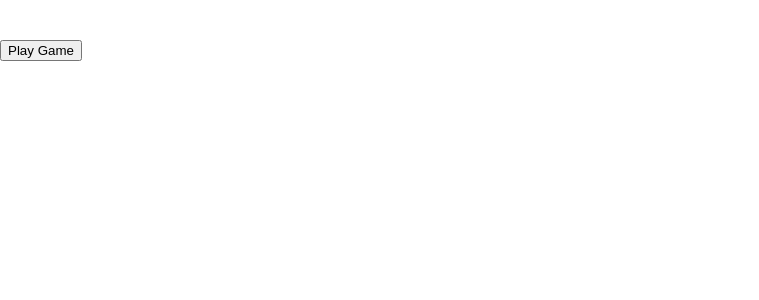
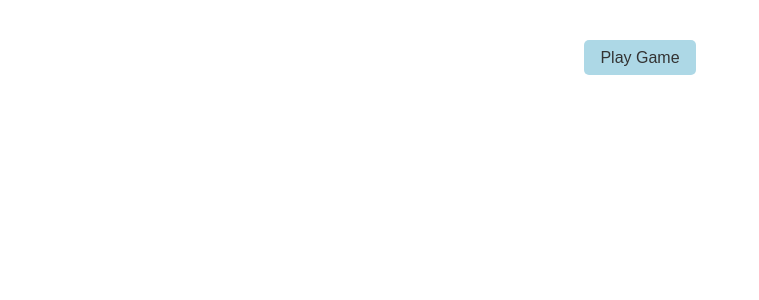
Before and after one commit to rhyanvargas/react-white-elephant-application, a React (Create React App) app: page / in a window 1280 px wide. Shown: the top 300 px of the page, without its empty margins (0-759 px from the left). Built offline with nearby package versions, Linux system fonts and the light colour scheme.

Commit message:
update gifts state when player opens gift

```diff
--- /dev/null
+++ b/src/ActionBar.js
@@ -0,0 +1,30 @@
+import React from "react";
+
+export default function ActionBar({ isActive, selectedGift, playerUp }) {
+  const { name } = selectedGift;
+
+  const handleClick = (e) => {
+    window.confirm(`${playerUp.name} do you want to open the ${name} gift?`) &&
+      alert("YOU HIT OK");
+  };
+
+  const actionBar = (
+    <div className="action-bar-container">
+      <div className="action-bar-wrapper flex center--x center--y">
+        <h1> Gift Selection: {name} </h1>
+        <div className="button-wrapper flex">
+          <button
+            onClick={handleClick}
+            className="button-primary action-button"
+          >
+            {" "}
+            Open{" "}
+          </button>
+          <button className="button-secondary action-button"> Steal </button>
+        </div>
+      </div>
+    </div>
+  );
+
+  return isActive && actionBar;
+}
--- a/src/App.css
+++ b/src/App.css
@@ -127,9 +127,42 @@ q:after {
   content: none;
 }
 
+/* UTILITIES */
+
+.flex {
+  display: flex;
+}
+.left {
+  justify-content: flex-start;
+  text-align: left;
+}
+.center--x {
+  justify-content: center;
+  text-align: center;
+}
+.center--y {
+  align-items: center;
+  text-align: center;
+}
+
+.right {
+  justify-content: flex-start;
+  text-align: right;
+}
+
 /*
 ** CUSTOM STYLES
 */
+
+:root {
+  --box-shadow-bottom: 0 10px 10px rgba(0, 0, 0, 0.2);
+  --box-shadow-top: 10px 0 10px rgba(0, 0, 0, 0.2);
+  /* COLORS */
+  --color-brand: #add8e6;
+  --color-white: #fff;
+  --color-dark: #333;
+}
+
 h1 {
   font-size: 1.5rem;
   font-weight: 700;
@@ -147,9 +180,58 @@ img {
 section {
   margin: 5vh 0;
 }
+
+/* Buttons styles start */
+button {
+  display: inline-block;
+  border: none;
+  border-radius: 5px;
+  padding: 0.6rem 1rem;
+  margin: 0;
+  text-decoration: none;
+  background: var(--color-white);
+  color: var(--color-dark);
+  font-family: sans-serif;
+  font-size: 1rem;
+  line-height: 1;
+  cursor: pointer;
+  text-align: center;
+  transition: background 250ms ease-in-out, transform 150ms ease;
+  -webkit-appearance: none;
+  -moz-appearance: none;
+}
+
+button:hover,
+button:focus {
+  background: rgb(182, 182, 182);
+}
+
+button:focus {
+  outline: 1px solid var(--color-white);
+  outline-offset: -4px;
+}
+
+button:active {
+  transform: scale(0.99);
+}
+.button-primary {
+  background: var(--color-brand);
+  color: var(--color-dark);
+}
+.button-secondary {
+  background: var(--color-dark);
+  color: var(--color-white);
+}
+
+/* LAYOUT */
+
 .container {
   max-width: 1140px;
   margin: 0 auto;
+}
+
+.grid-header {
+  margin: 50px 0;
 }
 
 .grid-container {
@@ -159,14 +241,20 @@ section {
   grid-gap: 20px;
 }
 
+/* MAIN */
+
+main {
+  position: relative;
+}
+
 /* GIFT CARD */
 .card {
-  border: 8px solid #fff;
+  border: 8px solid var(--color-white);
   border-radius: 30px;
   cursor: pointer;
   display: flex;
   flex-direction: column;
-  box-shadow: 0 10px 10px rgba(0, 0, 0, 0.2);
+  box-shadow: var(--box-shadow-bottom);
   align-items: center;
   padding: 20px;
 }
@@ -185,10 +273,35 @@ section {
 
 /* PLAYER LIST */
 .players-wrapper {
-  display: flex;
   justify-content: space-evenly;
 }
 
 .player.active {
   font-weight: bolder;
 }
+
+/* ACTION BAR */
+.action-bar-container {
+  position: fixed;
+  padding: 20px 10%;
+  display: flex;
+  justify-content: center;
+  align-items: center;
+  width: 100%;
+  bottom: 0;
+  background-color: var(--color-white);
+  box-shadow: var(--box-shadow-top);
+}
+.action-bar-wrapper {
+  flex-direction: column;
+  /* width: 100%;
+  justify-content: space-around; */
+}
+
+.action-button {
+  margin: 0 5px;
+}
+
+.button-wrapper {
+  margin-top: 10px;
+}
--- a/src/App.js
+++ b/src/App.js
@@ -3,7 +3,8 @@ import GiftList from "./GiftList";
 import PlayerInfoCard from "./PlayerInfoCard";
 import "./App.css";
 import { PLAYERS, SAMPLE_GIFTS } from "./MockData";
-import PlayerList from "./PlayerList";
+import PlayersList from "./PlayersList";
+import ActionBar from "./ActionBar";
 
 function App() {
   const [gifts, setGifts] = useState(SAMPLE_GIFTS);
@@ -34,13 +35,12 @@ function App() {
   };
 
   const app = (
-    <>
-      <PlayerList
+    <main className="container">
+      <PlayersList
         players={players}
         setPlayers={setPlayers}
         isGameStarted={isGameStarted}
       />
-
       <GiftList
         playerUp={playerUp}
         gifts={gifts}
@@ -48,15 +48,22 @@ function App() {
         selectedGift={selectedGift}
         isActive={isActive}
       ></GiftList>
-      <div>
-        <PlayerInfoCard playerUp={playerUp}></PlayerInfoCard>
-      </div>
-    </>
+      <ActionBar
+        playerUp={playerUp}
+        selectedGift={selectedGift}
+        isActive={isActive}
+      />
+      <PlayerInfoCard playerUp={playerUp}></PlayerInfoCard>
+    </main>
   );
 
   const playGameButton = (
     <section>
-      <button onClick={() => startGame(PLAYERS)}>Play Game</button>
+      <div className="container flex center--x">
+        <button className="button-primary" onClick={() => startGame(PLAYERS)}>
+          Play Game
+        </button>
+      </div>
     </section>
   );
 
--- a/src/GiftCard.js
+++ b/src/GiftCard.js
@@ -10,7 +10,6 @@ export default function GiftCard({
     handleSelectGift(gift.id);
   };
   return (
-    <section>
     <div
       onClick={handleClick}
       name="card active"
@@ -27,6 +26,5 @@ export default function GiftCard({
         <small>steals: {gift.steals}</small>
       </p>
     </div>
-    </section>
   );
 }
--- a/src/GiftList.js
+++ b/src/GiftList.js
@@ -13,10 +13,10 @@ export default function GiftList({
   const selectedGiftHeader = selectedGift.name && <h1>{selectedGift.name}</h1>;
 
   return (
-    <>
-      <div>
+    <section>
+      <div className="container">
+        <div className="grid-header">
           {name ? <h1>{name}, Pick Your Gift:</h1> : ""}
-        {selectedGiftHeader}
         </div>
 
         <div className="grid-container">
@@ -32,6 +32,7 @@ export default function GiftList({
             );
           })}
         </div>
-    </>
+      </div>
+    </section>
   );
 }
--- a/src/PlayerList.js
+++ b/src/PlayersList.js
@@ -1,6 +1,6 @@
 import React from "react";
 
-export default function PlayerList({ setPlayers, players, isGameStarted }) {
+export default function PlayersList({ setPlayers, players, isGameStarted }) {
   const nextPlayer = () => {
     setPlayers((prevPlayers) => {
       const newArr = [...prevPlayers];
@@ -26,6 +26,7 @@ export default function PlayerList({ setPlayers, players, isGameStarted }) {
 
     const button = (
       <button
+        className="button-primary"
         onClick={() => {
           nextPlayer();
         }}
@@ -39,8 +40,8 @@ export default function PlayerList({ setPlayers, players, isGameStarted }) {
 
   return (
     <section>
-      <div className="container players-container">
-        <div className="players-wrapper">
+      <div className="container players-container ">
+        <div className="players-wrapper flex  center--y">
           {isGameStarted ? renderPlayerList() : ""}
         </div>
       </div>
```
Also changed, not shown: 2 other files (tests, documents, lock files or other folders). Lines whose indentation alone changed are shown as unchanged.
